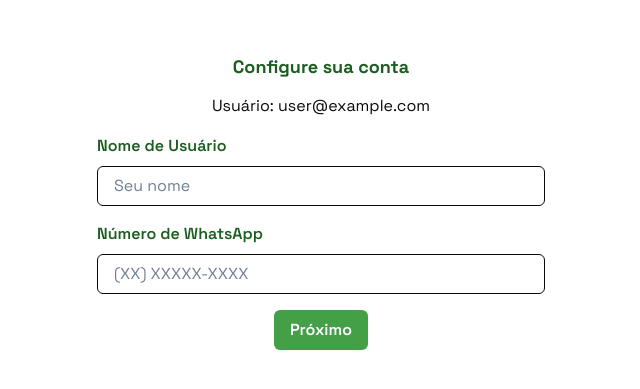
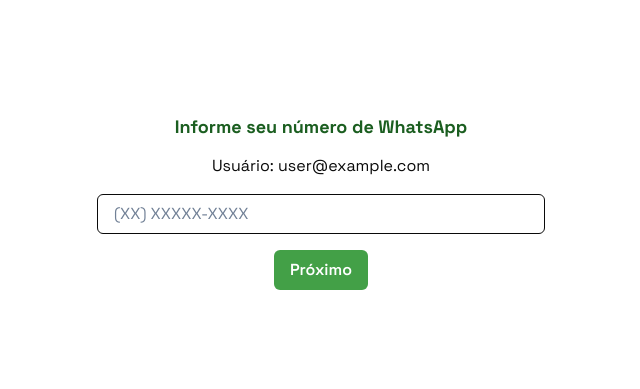
Before and after one commit to renatokuroe/aria, a Next.js app: page /setup/instance in a window 1280 px wide. Shown: the part 221-610 px from the top of the page, without its empty margins (319-959 px from the left). Built offline with nearby package versions, Linux system fonts and the light colour scheme; no server answers; sample sign-in values are in the browser's storage.

Commit message:
feat: send attach

```diff
--- a/src/components/SetupInstance.tsx
+++ b/src/components/SetupInstance.tsx
@@ -3,12 +3,11 @@
 import { useState, useMemo } from 'react'
 import { useRouter } from 'next/navigation'
 import InputMask from 'react-input-mask'
-import { Box, Button, Input, VStack, Heading, Text, Image, Spinner, useToast, FormControl, FormLabel } from '@chakra-ui/react'
+import { Box, Button, Input, VStack, Heading, Text, Image, Spinner, useToast } from '@chakra-ui/react'
 import QRCode from 'react-qr-code'
 
 export default function SetupInstanceClient({ email }: { email: string }) {
     const router = useRouter()
-    const [name, setName] = useState('')
     const [phone, setPhone] = useState('')
     const [loading, setLoading] = useState(false)
     const [qrData, setQrData] = useState<string | null>(null)
@@ -23,12 +22,6 @@
         setLoading(true)
         setQrData(null)
 
-        if (!name.trim()) {
-            toast({ title: 'Nome obrigatório', status: 'error' })
-            setLoading(false)
-            return
-        }
-
         const digits = normalizePhone(phone)
         if (digits.length < 10) {
             toast({ title: 'Telefone inválido', status: 'error' })
@@ -40,7 +33,7 @@
             const res = await fetch('/api/evolution/init', {
                 method: 'POST',
                 headers: { 'Content-Type': 'application/json' },
-                body: JSON.stringify({ phone: phone, name: name.trim() }),
+                body: JSON.stringify({ phone: digits }),
             })
             const data = await res.json().catch(() => ({}))
             if (!res.ok) {
@@ -131,22 +124,10 @@
         <Box minH="100vh" display="flex" alignItems="center" justifyContent="center" bg="white" py={12} px={6}>
             {!qrData ? (
                 <VStack spacing={4} as="form" onSubmit={handleSubmit} maxW="md" w="full">
-                    <Heading size="md">Configure sua conta</Heading>
+                    <Heading size="md">Informe seu número de WhatsApp</Heading>
                     <Text>Usuário: {email}</Text>
 
-                    <FormControl>
-                        <FormLabel color="title.900" fontWeight={600}>
-                            Nome de Usuário
-                        </FormLabel>
-                        <Input placeholder="Seu nome" value={name} onChange={(e: any) => setName(e.target.value)} />
-                    </FormControl>
-
-                    <FormControl>
-                        <FormLabel color="title.900" fontWeight={600}>
-                            Número de WhatsApp
-                        </FormLabel>
-                        <Input as={InputMask} mask="(99) 99999-9999" value={phone} onChange={(e: any) => setPhone(e.target.value)} placeholder="(XX) XXXXX-XXXX" />
-                    </FormControl>
+                    <Input as={InputMask} mask="(99) 99999-9999" value={phone} onChange={(e: any) => setPhone(e.target.value)} placeholder="(XX) XXXXX-XXXX" />
 
                     <Button type="submit" colorScheme="green" isLoading={loading}>Próximo</Button>
 
```
Also changed, not shown: app/api/admin/users/[id]/route.ts (line endings or trailing spaces), app/api/attachments/upload/route.ts (line endings or trailing spaces), app/api/evolution/init/route.ts (line endings or trailing spaces), app/dashboard/attachments/page.tsx (line endings or trailing spaces), app/debug/profile/page.tsx (line endings or trailing spaces).
